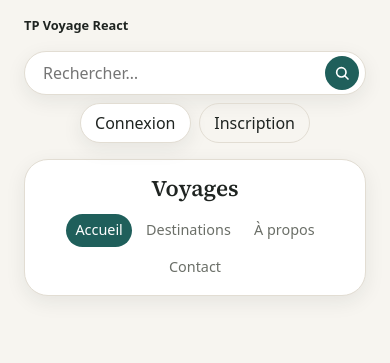
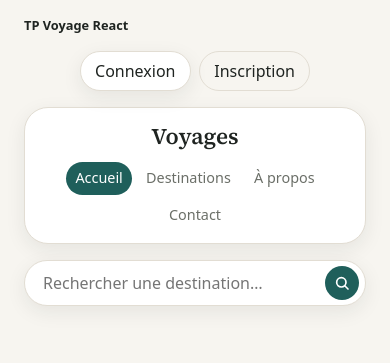
Before and after one commit to drakurei/tp-voyage, a React (Vite) app: page / in a window 390 px wide. Shown: the top 363 px of the page. Built offline with nearby package versions, Linux system fonts and the light colour scheme.

Commit message:
Barre de recherche centrée sous la navigation

```diff
--- a/src/components/Navbar.jsx
+++ b/src/components/Navbar.jsx
@@ -44,22 +44,6 @@ function Navbar() {
       </nav>
 
       <div className="header-actions">
-        <form className="header-search" role="search" onSubmit={handleSearch}>
-          <input
-            type="search"
-            placeholder="Rechercher…"
-            aria-label="Rechercher une destination"
-            value={query}
-            onChange={(e) => setQuery(e.target.value)}
-          />
-          <button type="submit" aria-label="Lancer la recherche">
-            <svg width="16" height="16" viewBox="0 0 24 24" fill="none" stroke="currentColor" strokeWidth="2.5" strokeLinecap="round">
-              <circle cx="11" cy="11" r="7" />
-              <line x1="16.5" y1="16.5" x2="21" y2="21" />
-            </svg>
-          </button>
-        </form>
-
         {user ? (
           <>
             <NavLink to="/profile" className="account-link">
@@ -80,6 +64,23 @@ function Navbar() {
           </>
         )}
       </div>
+
+      {/* Barre de recherche centrée, sous la bulle de navigation */}
+      <form className="header-search" role="search" onSubmit={handleSearch}>
+        <input
+          type="search"
+          placeholder="Rechercher une destination…"
+          aria-label="Rechercher une destination"
+          value={query}
+          onChange={(e) => setQuery(e.target.value)}
+        />
+        <button type="submit" aria-label="Lancer la recherche">
+          <svg width="16" height="16" viewBox="0 0 24 24" fill="none" stroke="currentColor" strokeWidth="2.5" strokeLinecap="round">
+            <circle cx="11" cy="11" r="7" />
+            <line x1="16.5" y1="16.5" x2="21" y2="21" />
+          </svg>
+        </button>
+      </form>
     </header>
   );
 }
--- a/src/index.css
+++ b/src/index.css
@@ -43,11 +43,8 @@ h1 {
   --bs-btn-active-bg: var(--accent);
 }
 
-/* Navigation : une bulle centrée qui reste en haut */
+/* Navigation : une bulle centrée */
 .site-header {
-  position: sticky;
-  top: 0;
-  z-index: 10;
   display: grid;
   grid-template-columns: 1fr auto 1fr;
   align-items: center;
@@ -113,12 +110,13 @@ h1 {
     justify-content: center;
   }
 
-  .header-actions .header-search {
-    width: 100%;
+  .site-header .nav-bubble {
+    grid-row: 3;
   }
 
-  .site-header .nav-bubble {
-    grid-row: 3;
+  .site-header .header-search {
+    grid-row: 4;
+    width: 100%;
   }
 
   .account-link {
@@ -177,12 +175,15 @@ h1 {
   text-align: right;
 }
 
-/* Barre de recherche dans le header */
+/* Barre de recherche : centrée, sur sa propre ligne sous la bulle */
 .header-search {
+  grid-column: 1 / -1;
+  grid-row: 2;
+  justify-self: center;
   display: flex;
   align-items: center;
-  height: 44px;
-  width: 220px;
+  height: 46px;
+  width: min(460px, 100%);
   padding: 0 0.35rem 0 1rem;
   border-radius: 999px;
   background: #fff;
@@ -219,10 +220,9 @@ h1 {
   background: var(--accent-dark);
 }
 
-/* Écran moyen : texte, recherche et compte en haut, la bulle en dessous */
-@media (max-width: 1599px) {
+/* Écran moyen : texte et compte en haut, puis la bulle, puis la recherche */
+@media (max-width: 1199px) {
   .site-header {
-    position: static;
     grid-template-columns: 1fr auto;
   }
 
@@ -234,6 +234,10 @@ h1 {
     grid-column: 1 / -1;
     grid-row: 2;
     justify-self: center;
+  }
+
+  .header-search {
+    grid-row: 3;
   }
 }
 
```
